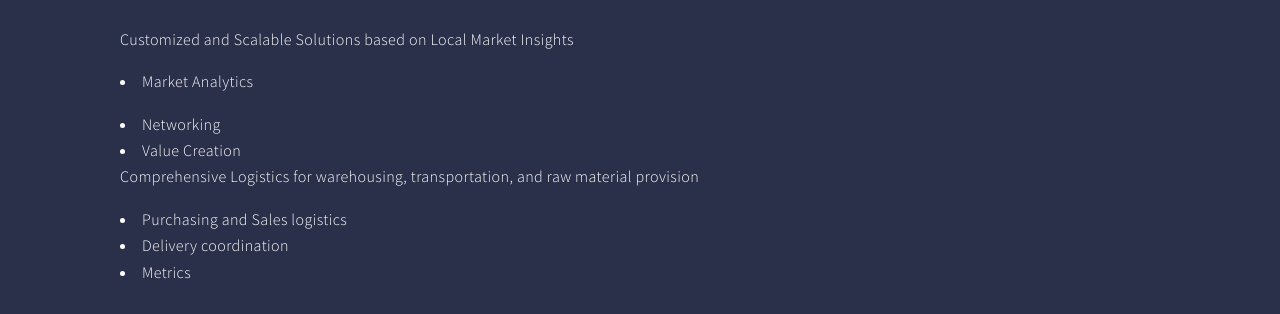
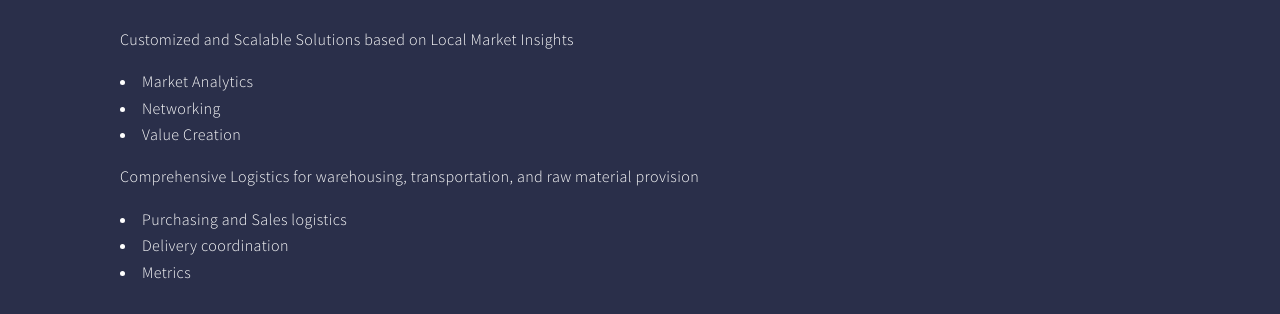
Before and after one commit to mrrobot16/garaya.com, a website: page index.html in a window 1280 px wide. Shown: the part 407-721 px from the top of the page. Drawn offline with Linux system fonts and the light colour scheme; files that its build step writes are made by us from their sources; files whose address does not match are found by name.

Commit message:
fix in margin what we do

```diff
--- a/assets/css/style.css
+++ b/assets/css/style.css
@@ -6,6 +6,6 @@
     margin-bottom: 1em !important;
 }
 
-.inner li:nth-child(3) {
+.inner li:nth-child(5) {
   margin-bottom: 1em;
 }
```
